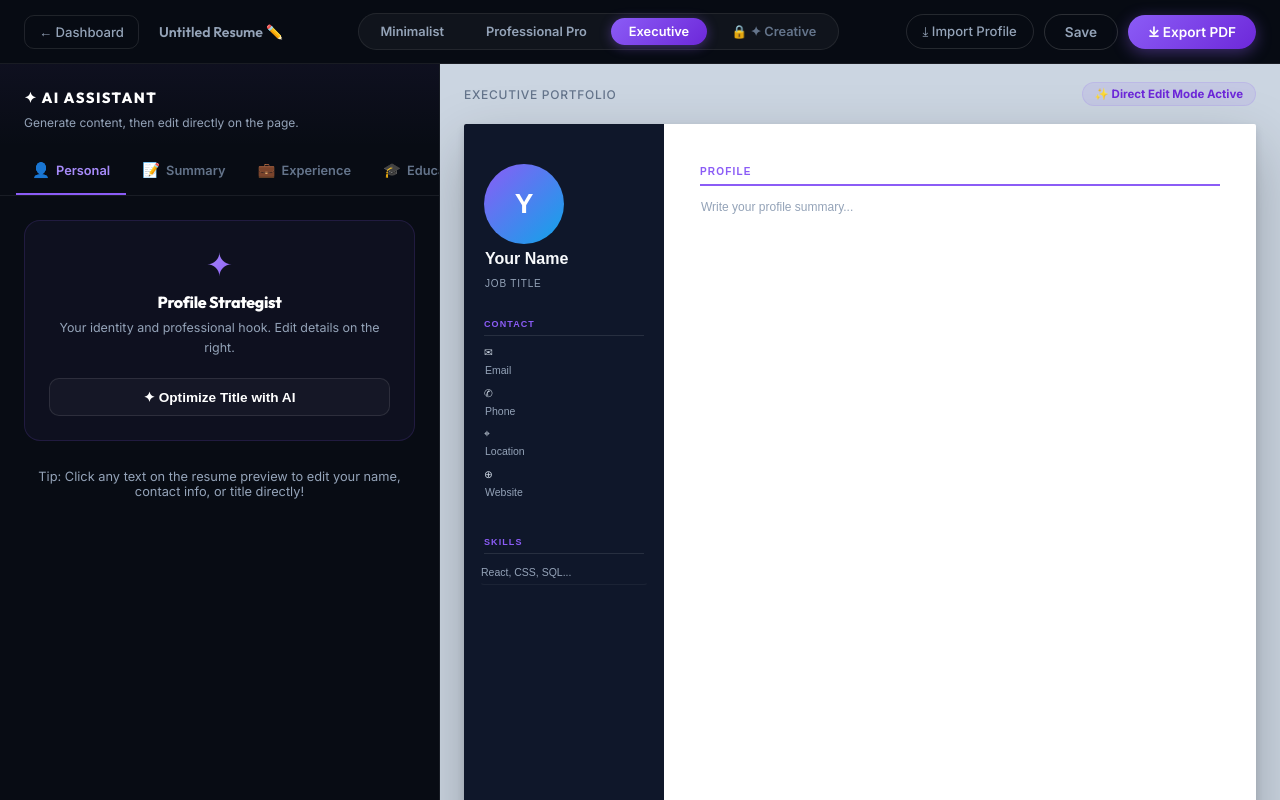
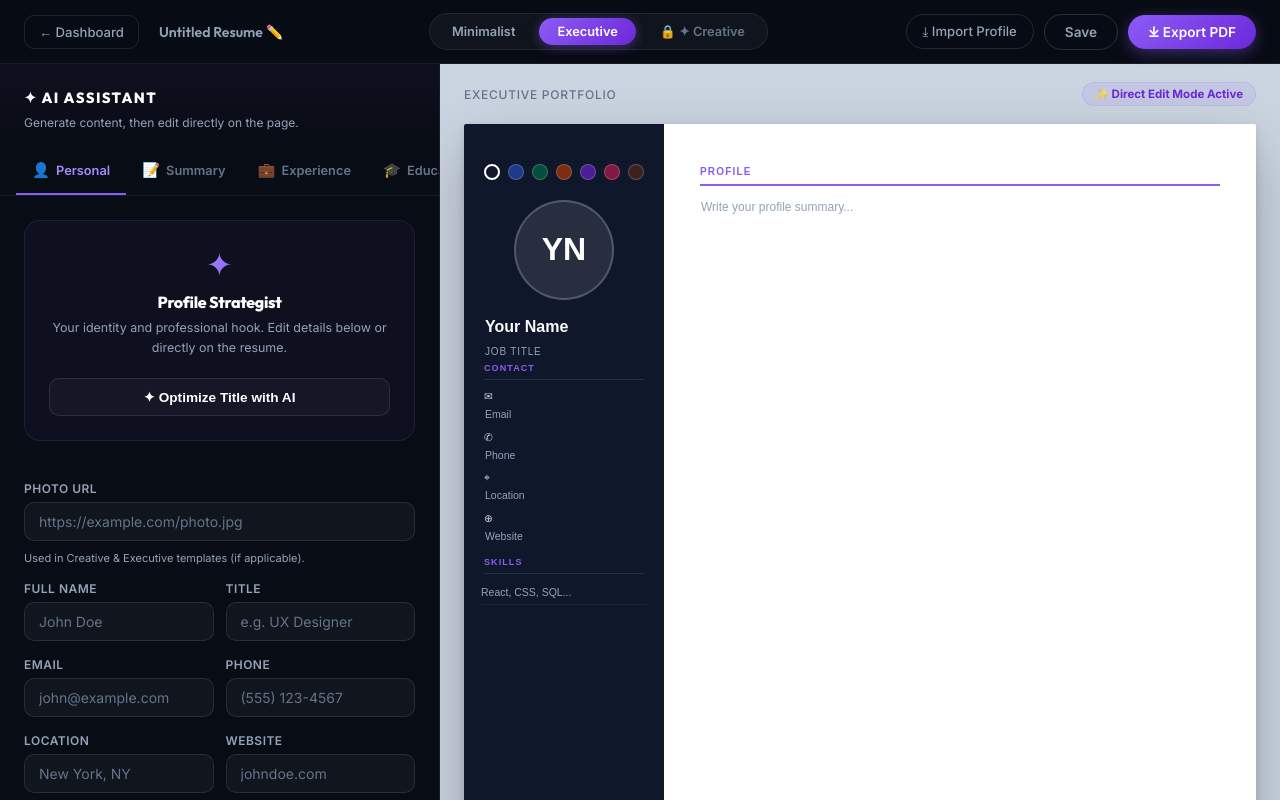
Before and after one commit to Subharjun/Resume-builder-CraftCV, a Next.js app: page /builder in a window 1280 px wide. Both pictures are taken after a click on the button "Executive". Built offline with nearby package versions, Linux system fonts and the light colour scheme.

Commit message:
feat: user requests (custom sections in executive, color picker, photoUrl, linkedIn links everywhere, personal form UI)

```diff
--- a/src/app/builder/BuilderPage.tsx
+++ b/src/app/builder/BuilderPage.tsx
@@ -7,7 +7,6 @@ import { TemplateId, FormSection } from "@/types/resume";
 import MinimalistTemplate from "@/components/builder/templates/MinimalistTemplate";
 import ExecutiveTemplate from "@/components/builder/templates/ExecutiveTemplate";
 import CreativeTemplate, { CreativeStyle, defaultCreativeStyle } from "@/components/builder/templates/CreativeTemplate";
-import ProfessionalTemplate from "@/components/builder/templates/ProfessionalTemplate";
 import TemplateGallery from "@/components/builder/TemplateGallery";
 import PersonalInfoForm from "@/components/builder/sections/PersonalInfoForm";
 import SummaryForm from "@/components/builder/sections/SummaryForm";
@@ -29,7 +28,6 @@ const TABS: { id: FormSection; label: string; icon: string }[] = [
 
 const TEMPLATES: { id: TemplateId; label: string; locked?: boolean }[] = [
   { id: "minimalist", label: "Minimalist" },
-  { id: "professional", label: "Professional Pro" },
   { id: "executive", label: "Executive" },
   { id: "creative", label: "✦ Creative", locked: true },
 ];
@@ -427,19 +425,6 @@ export default function BuilderPage() {
                 addCustomSection={addCustomSection}
                 removeCustomSection={removeCustomSection}
               />
-            ) : activeTemplate === "professional" ? (
-               <ProfessionalTemplate
-                data={data}
-                updatePersonalInfo={updatePersonalInfo}
-                updateSummary={updateSummary}
-                updateExperience={updateExperience}
-                updateEducation={updateEducation}
-                updateProject={updateProject}
-                updateSkills={updateSkills}
-                updateCustomSection={updateCustomSection}
-                addCustomSection={addCustomSection}
-                removeCustomSection={removeCustomSection}
-               />
             ) : activeTemplate === "executive" ? (
               <ExecutiveTemplate
                 data={data}
--- a/src/components/builder/sections/PersonalInfoForm.tsx
+++ b/src/components/builder/sections/PersonalInfoForm.tsx
@@ -22,7 +22,6 @@ export default function PersonalInfoForm({ data, onChange }: Props) {
        });
        const result = await res.json();
        if (result.result) {
-          // Extract title from result or just set it
           onChange({ title: result.result.slice(0, 40) });
        }
      } catch {
@@ -37,17 +36,66 @@ export default function PersonalInfoForm({ data, onChange }: Props) {
        <div className={s.aiSection}>
         <div className={s.aiLogo}>✦</div>
         <h3 className={s.aiTitle}>Profile Strategist</h3>
-        <p className={s.aiDesc}>Your identity and professional hook. Edit details on the right.</p>
+        <p className={s.aiDesc}>Your identity and professional hook. Edit details below or directly on the resume.</p>
         <button className={s.aiActionBtn} onClick={optimizeTitle} disabled={loading}>
           {loading ? "Optimizing..." : "✦ Optimize Title with AI"}
         </button>
       </div>
 
-      <div className={s.field} style={{ marginTop: 12 }}>
-        <p style={{ fontSize: '0.8rem', color: 'var(--text-muted)', textAlign: 'center' }}>
-          Tip: Click any text on the resume preview to edit your name, contact info, or title directly!
-        </p>
+      <div className={s.field} style={{ marginTop: 24 }}>
+        <label className={s.label}>Photo URL</label>
+        <input
+          className={s.input}
+          placeholder="https://example.com/photo.jpg"
+          value={data.photoUrl || ""}
+          onChange={(e) => onChange({ photoUrl: e.target.value })}
+        />
+        <p style={{fontSize: 11, color: "var(--text-muted)", marginTop: 4}}>Used in Creative & Executive templates (if applicable).</p>
       </div>
+
+      <div className={s.row}>
+        <div className={s.field}>
+          <label className={s.label}>Full Name</label>
+          <input className={s.input} placeholder="John Doe" value={data.fullName || ""} onChange={(e) => onChange({ fullName: e.target.value })} />
+        </div>
+        <div className={s.field}>
+          <label className={s.label}>Title</label>
+          <input className={s.input} placeholder="e.g. UX Designer" value={data.title || ""} onChange={(e) => onChange({ title: e.target.value })} />
+        </div>
+      </div>
+
+      <div className={s.row}>
+        <div className={s.field}>
+          <label className={s.label}>Email</label>
+          <input className={s.input} placeholder="john@example.com" value={data.email || ""} onChange={(e) => onChange({ email: e.target.value })} />
+        </div>
+        <div className={s.field}>
+          <label className={s.label}>Phone</label>
+          <input className={s.input} placeholder="(555) 123-4567" value={data.phone || ""} onChange={(e) => onChange({ phone: e.target.value })} />
+        </div>
+      </div>
+
+      <div className={s.row}>
+        <div className={s.field}>
+          <label className={s.label}>Location</label>
+          <input className={s.input} placeholder="New York, NY" value={data.location || ""} onChange={(e) => onChange({ location: e.target.value })} />
+        </div>
+        <div className={s.field}>
+          <label className={s.label}>Website</label>
+          <input className={s.input} placeholder="johndoe.com" value={data.website || ""} onChange={(e) => onChange({ website: e.target.value })} />
+        </div>
+      </div>
+
+      <div className={s.field}>
+        <label className={s.label}>LinkedIn</label>
+        <input
+          className={s.input}
+          placeholder="linkedin.com/in/johndoe"
+          value={data.linkedin || ""}
+          onChange={(e) => onChange({ linkedin: e.target.value })}
+        />
+      </div>
+
     </div>
   );
 }
--- a/src/components/builder/templates/CreativeTemplate.tsx
+++ b/src/components/builder/templates/CreativeTemplate.tsx
@@ -43,9 +43,10 @@ export default function CreativeTemplate({
   updateExperience,
   updateEducation,
   updateProject,
-  updateSkills
+  updateSkills,
+  updateCustomSection
 }: TemplateProps & { style?: CreativeStyle }) {
-  const { personalInfo, summary, experience, education, skills, projects } = data;
+  const { personalInfo, summary, experience, education, skills, projects, customSections = [] } = data;
   const fontFamily = fontFamilies[style.fontStyle] ?? fontFamilies.modern;
   const skillList: string[] = Array.isArray(skills)
     ? skills
@@ -73,6 +74,7 @@ export default function CreativeTemplate({
     .cr-proj-name { font-size:0.85rem; font-weight:700; color:${style.textColor}; }
     .cr-proj-tech { font-size:0.68rem; color:${style.accentColor}; margin-bottom:4px; }
     .cr-proj-desc { font-size:0.74rem; color:#444; line-height:1.5; }
+    .cr-photo { width: 120px; height: 120px; object-fit: cover; border-radius: 50%; border: 3px solid rgba(255,255,255,0.2); margin-bottom: 24px; display: block; }
   `;
 
   return (
@@ -81,6 +83,10 @@ export default function CreativeTemplate({
       <div className="cr-wrap">
         {/* Sidebar */}
         <div className="cr-sidebar">
+          {personalInfo.photoUrl && (
+             <img src={personalInfo.photoUrl} alt="Avatar" className="cr-photo" />
+          )}
+
           <InlineEdit
             className="cr-name"
             value={data.personalInfo.fullName || "Your Name"}
@@ -97,7 +103,14 @@ export default function CreativeTemplate({
             <div className="cr-contact-row"><span>✉</span><InlineEdit style={{display:'inline'}} value={data.personalInfo.email} onChange={(v) => updatePersonalInfo({ email: v })} placeholder="Email" /></div>
             <div className="cr-contact-row"><span>☎</span><InlineEdit style={{display:'inline'}} value={data.personalInfo.phone} onChange={(v) => updatePersonalInfo({ phone: v })} placeholder="Phone" /></div>
             <div className="cr-contact-row"><span>⌖</span><InlineEdit style={{display:'inline'}} value={data.personalInfo.location} onChange={(v) => updatePersonalInfo({ location: v })} placeholder="Location" /></div>
-            <div className="cr-contact-row"><span>in</span><InlineEdit style={{display:'inline'}} value={data.personalInfo.linkedin} onChange={(v) => updatePersonalInfo({ linkedin: v })} placeholder="LinkedIn" /></div>
+            {data.personalInfo.linkedin && (
+               <div className="cr-contact-row">
+                 <span>in</span>
+                 <a href={data.personalInfo.linkedin.startsWith("http") ? data.personalInfo.linkedin : `https://${data.personalInfo.linkedin}`} target="_blank" rel="noreferrer" style={{color: "inherit", textDecoration: "none"}}>
+                   <InlineEdit style={{display:'inline'}} value={data.personalInfo.linkedin} onChange={(v) => updatePersonalInfo({ linkedin: v })} placeholder="LinkedIn" />
+                 </a>
+               </div>
+            )}
             <div className="cr-contact-row"><span>⊕</span><InlineEdit style={{display:'inline'}} value={data.personalInfo.website} onChange={(v) => updatePersonalInfo({ website: v })} placeholder="Website" /></div>
           </div>
 
@@ -141,12 +154,9 @@ export default function CreativeTemplate({
         <div className="cr-main">
           <div className="cr-section">
             <div className="cr-section-title">Profile</div>
-            <InlineEdit
-              multiline
-              className="cr-sum"
-              value={data.summary}
-              onChange={updateSummary}
-              placeholder="Tell your story..."
+            <div
+               className="tiptap-content cr-sum"
+               dangerouslySetInnerHTML={{ __html: data.summary || "<p>Write your profile summary...</p>" }}
             />
           </div>
 
@@ -174,12 +184,9 @@ export default function CreativeTemplate({
                       <InlineEdit value={exp.current ? "Present" : exp.endDate} onChange={(v) => updateExperience(exp.id, { endDate: v, current: v.toLowerCase()==='present' })} placeholder="End" />
                     </span>
                   </div>
-                  <InlineEdit
-                    multiline
-                    className="cr-exp-desc"
-                    value={exp.description}
-                    onChange={(v) => updateExperience(exp.id, { description: v })}
-                    placeholder="Responsibilities..."
+                  <div
+                     className="tiptap-content cr-exp-desc"
+                     dangerouslySetInnerHTML={{ __html: exp.description }}
                   />
                 </div>
               ))}
@@ -203,17 +210,32 @@ export default function CreativeTemplate({
                     onChange={(v) => updateProject(proj.id, { technologies: v })}
                     placeholder="Tech Stack"
                   />
-                  <InlineEdit
-                    multiline
-                    className="cr-proj-desc"
-                    value={proj.description}
-                    onChange={(v) => updateProject(proj.id, { description: v })}
-                    placeholder="Project details..."
+                  <div
+                     className="tiptap-content cr-proj-desc"
+                     dangerouslySetInnerHTML={{ __html: proj.description }}
                   />
                 </div>
               ))}
             </div>
           )}
+
+          {/* Custom Sections */}
+          {customSections.map((sec) => (
+            <div key={sec.id} className="cr-section">
+              <div className="cr-section-title">
+                <InlineEdit
+                  value={sec.title}
+                  onChange={(v) => updateCustomSection(sec.id, { title: v })}
+                  placeholder="Section Title"
+                />
+              </div>
+              <div
+                 className="tiptap-content cr-sum"
+                 dangerouslySetInnerHTML={{ __html: sec.content }}
+              />
+            </div>
+          ))}
+
         </div>
       </div>
     </div>
--- a/src/components/builder/templates/ExecutiveTemplate.module.css
+++ b/src/components/builder/templates/ExecutiveTemplate.module.css
@@ -17,21 +17,48 @@
   padding: 40px 20px;
   display: flex;
   flex-direction: column;
-  gap: 24px;
+  margin-bottom: 24px;
+}
+
+.colorPicker {
+  display: flex;
+  justify-content: center;
+  gap: 8px;
+  margin-bottom: 20px;
+}
+
+.colorBtn {
+  width: 16px;
+  height: 16px;
+  border-radius: 50%;
+  cursor: pointer;
+  transition: transform 0.2s;
+}
+
+.colorBtn:hover {
+  transform: scale(1.2);
 }
 
 .avatar {
-  width: 80px;
-  height: 80px;
+  width: 100px;
+  height: 100px;
+  background: rgba(255, 255, 255, 0.1);
   border-radius: 50%;
-  background: linear-gradient(135deg, #8b5cf6, #0ea5e9);
-  margin-bottom: 4px;
+  margin: 0 auto 16px;
   display: flex;
   align-items: center;
   justify-content: center;
-  font-size: 28px;
+  font-size: 32px;
   font-weight: 700;
   color: #fff;
+  border: 2px solid rgba(255, 255, 255, 0.2);
+  overflow: hidden;
+}
+
+.avatarImg {
+  width: 100%;
+  height: 100%;
+  object-fit: cover;
 }
 
 .sidebarName {
--- a/src/components/builder/templates/ExecutiveTemplate.tsx
+++ b/src/components/builder/templates/ExecutiveTemplate.tsx
@@ -3,6 +3,7 @@ import styles from "./ExecutiveTemplate.module.css";
 import InlineEdit from "../InlineEdit";
 
 function getInitials(name: string) {
+  if (!name) return "YN";
   return name
     .split(" ")
     .map((n) => n[0])
@@ -11,6 +12,8 @@ function getInitials(name: string) {
     .toUpperCase();
 }
 
+const THEME_COLORS = ["#0f172a", "#1e3a8a", "#064e3b", "#7c2d12", "#4c1d95", "#831843", "#3f2021"];
+
 export default function ExecutiveTemplate({
   data,
   updatePersonalInfo,
@@ -18,22 +21,41 @@ export default function ExecutiveTemplate({
   updateExperience,
   updateEducation,
   updateProject,
-  updateSkills
+  updateSkills,
+  updateCustomSection
 }: TemplateProps) {
-  const { personalInfo: p, summary, experience, education, skills: propSkills, projects } = data;
+  const { personalInfo: p, summary, experience, education, skills: propSkills, projects, customSections = [] } = data;
   const skills: string[] = Array.isArray(propSkills)
     ? propSkills
     : typeof propSkills === 'string'
       ? (propSkills as string).split(',').map(s => s.trim()).filter(Boolean)
       : [];
 
+  const activeColor = p.themeColor || THEME_COLORS[0];
+
   return (
     <div className={styles.resume} id="resume-preview">
       {/* Sidebar */}
-      <div className={styles.sidebar}>
+      <div className={styles.sidebar} style={{ backgroundColor: activeColor }}>
+        {/* Color Picker Grid (hidden on print/export, purely for building) */}
+        <div className={styles.colorPicker}>
+           {THEME_COLORS.map(c => (
+              <button
+                 key={c}
+                 className={styles.colorBtn}
+                 style={{ backgroundColor: c, border: activeColor === c ? '2px solid white' : '1px solid rgba(255,255,255,0.2)' }}
+                 onClick={() => updatePersonalInfo({ themeColor: c })}
+              />
+           ))}
+        </div>
+
         <div>
           <div className={styles.avatar}>
-            {getInitials(p.fullName || "YN")}
+            {p.photoUrl ? (
+              <img src={p.photoUrl} alt="Avatar" className={styles.avatarImg} />
+            ) : (
+              getInitials(p.fullName || "Your Name")
+            )}
           </div>
           <InlineEdit
             className={styles.sidebarName}
@@ -53,6 +75,13 @@ export default function ExecutiveTemplate({
           <div className={styles.sidebarItem}>✆ <InlineEdit value={p.phone} onChange={(v) => updatePersonalInfo({ phone: v })} placeholder="Phone" /></div>
           <div className={styles.sidebarItem}>⌖ <InlineEdit value={p.location} onChange={(v) => updatePersonalInfo({ location: v })} placeholder="Location" /></div>
           <div className={styles.sidebarItem}>⊕ <InlineEdit value={p.website} onChange={(v) => updatePersonalInfo({ website: v })} placeholder="Website" /></div>
+          {p.linkedin && (
+             <div className={styles.sidebarItem}>
+               in <a href={p.linkedin.startsWith("http") ? p.linkedin : `https://${p.linkedin}`} target="_blank" rel="noreferrer" style={{color: '#c4b5fd', textDecoration: 'none'}}>
+                 <InlineEdit value={p.linkedin} onChange={(v) => updatePersonalInfo({ linkedin: v })} placeholder="LinkedIn" />
+               </a>
+             </div>
+          )}
         </div>
 
         <div className={styles.sidebarSection}>
@@ -179,6 +208,25 @@ export default function ExecutiveTemplate({
             ))}
           </div>
         )}
+
+        {/* Custom Sections */}
+        {customSections.map((sec) => (
+          <div key={sec.id} className={styles.mainSection}>
+            <div className={styles.sectionTitle}>
+              <InlineEdit
+                value={sec.title || "Custom Section"}
+                onChange={(v) => updateCustomSection(sec.id, { title: v })}
+                placeholder="Section Title"
+              />
+            </div>
+            <div
+               className="tiptap-content"
+               style={{ fontSize: "12.5px", lineHeight: "1.7", color: "#374151" }}
+               dangerouslySetInnerHTML={{ __html: sec.content || "<p>Write your custom content here...</p>" }}
+            />
+          </div>
+        ))}
+
       </div>
     </div>
   );
--- a/src/components/builder/templates/MinimalistTemplate.tsx
+++ b/src/components/builder/templates/MinimalistTemplate.tsx
@@ -38,6 +38,9 @@ export default function MinimalistTemplate({
           <span className={styles.contactItem}>✉ <InlineEdit value={p.email} onChange={(v) => updatePersonalInfo({ email: v })} placeholder="email@example.com" /></span>
           <span className={styles.contactItem}>✆ <InlineEdit value={p.phone} onChange={(v) => updatePersonalInfo({ phone: v })} placeholder="Phone" /></span>
           <span className={styles.contactItem}>⌖ <InlineEdit value={p.location} onChange={(v) => updatePersonalInfo({ location: v })} placeholder="Location" /></span>
+          {p.linkedin && (
+             <span className={styles.contactItem}>in <a href={p.linkedin.startsWith("http") ? p.linkedin : `https://${p.linkedin}`} target="_blank" rel="noreferrer" style={{color: "inherit", textDecoration: "none"}}><InlineEdit value={p.linkedin} onChange={(v) => updatePersonalInfo({ linkedin: v })} placeholder="LinkedIn" /></a></span>
+          )}
           <span className={styles.contactItem}>⊕ <InlineEdit value={p.website} onChange={(v) => updatePersonalInfo({ website: v })} placeholder="Website" /></span>
         </div>
       </div>
--- a/src/types/resume.ts
+++ b/src/types/resume.ts
@@ -6,6 +6,8 @@ export interface PersonalInfo {
   website: string;
   linkedin: string;
   title: string; // e.g. "Senior Software Engineer"
+  photoUrl?: string;
+  themeColor?: string;
 }
 
 export interface Experience {
@@ -53,7 +55,7 @@ export interface ResumeData {
   sectionOrder?: string[]; // IDs or keys of sections
 }
 
-export type TemplateId = "minimalist" | "executive" | "creative" | "professional";
+export type TemplateId = "minimalist" | "executive" | "creative";
 
 export type FormSection =
   | "personal"
```
